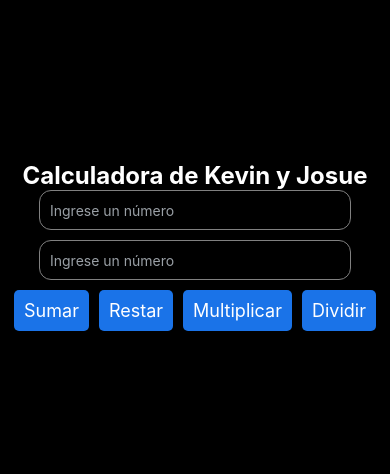
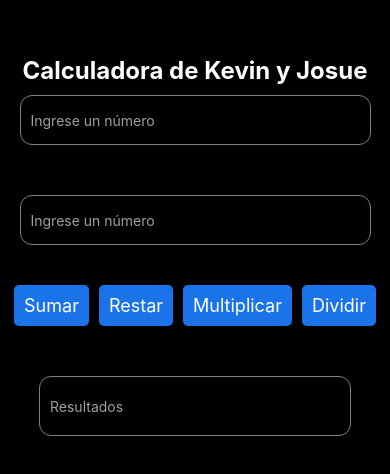
Before and after one commit to LordGovenate/Calculadora-en-React-Native, a React Native app: screen / in a window 390 px wide. Shown: the part 176-650 px from the top of the page. Built offline with nearby package versions, Linux system fonts and the light colour scheme.

Commit message:
Eliminar importación innecesaria y ajustar estilos de entrada en App.js

```diff
--- a/App.js
+++ b/App.js
@@ -1,4 +1,4 @@
-import { StyleSheet, Text, View,TextInput ,TouchableOpacity, Button} from 'react-native';
+import { StyleSheet, Text, View,TextInput ,TouchableOpacity} from 'react-native';
 
 export default function App() {
   return (
@@ -36,7 +36,13 @@ export default function App() {
           <Text style={styles.text}>Dividir</Text>
         </TouchableOpacity>
       </View>
-
+            <TextInput
+          placeholder="Resultados"
+          keyboardType="numeric"
+          placeholderTextColor="#9aa0a6"
+          style={styles.inputResult}
+          editable={false}
+        />
     </View>
   );
 }
@@ -68,10 +74,21 @@ button:
     gap: 10,
   },
   input: {
-    height: 40,
+    height: 50,
     borderColor: 'gray',
     borderWidth: 1,
-    marginBottom: 10,
+    marginBottom: 40,
+    marginTop: 10,
+    paddingHorizontal: 10,
+    color: 'white',
+    width: '90%',
+    borderRadius: 12,
+  },
+  inputResult: {
+    height: 60,
+    borderColor: 'gray',
+    borderWidth: 1,
+    marginTop: 50,
     paddingHorizontal: 10,
     color: 'white',
     width: '80%',
```
